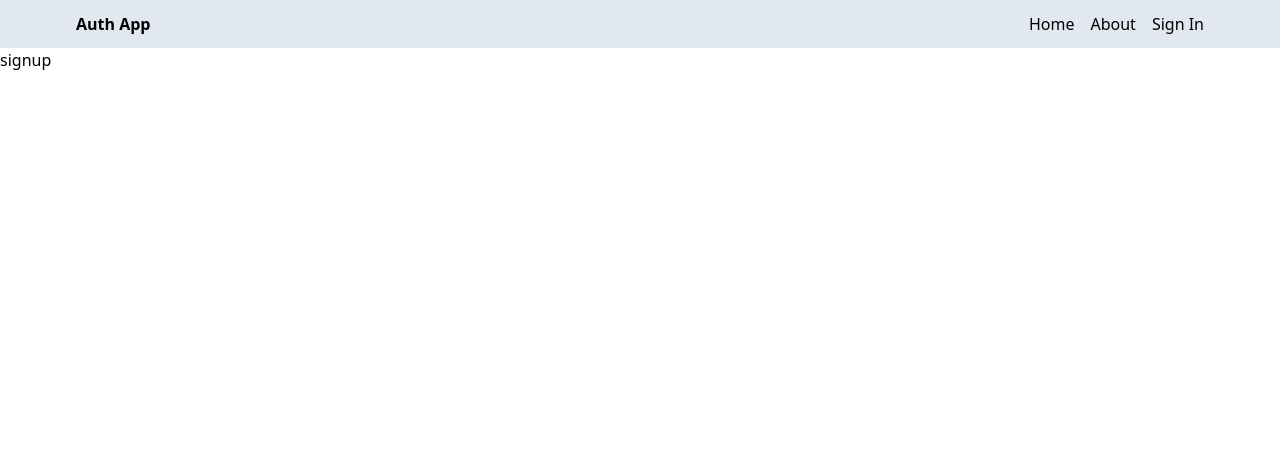
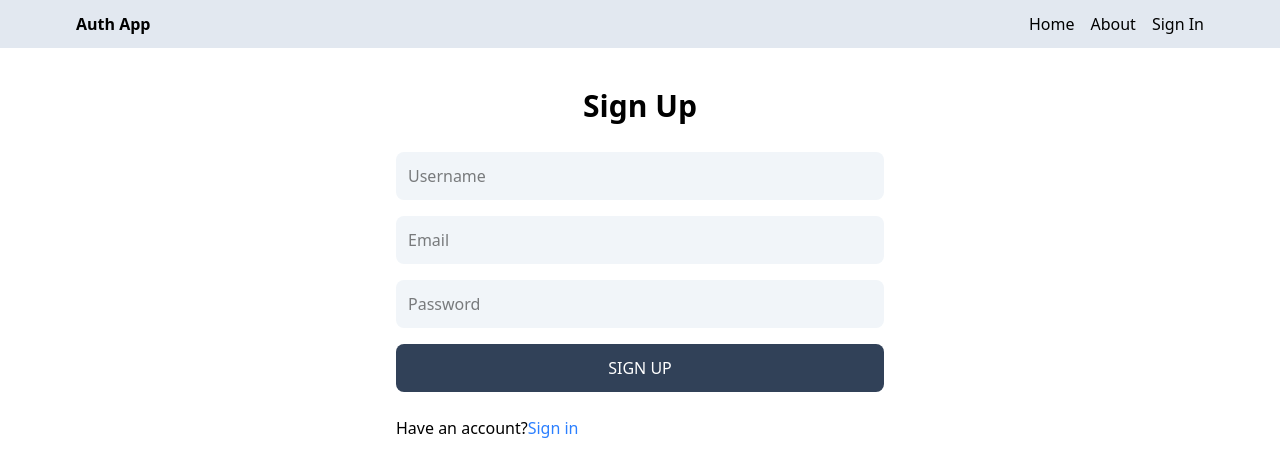
Before and after one commit to sagargupta1310/mern-auth, a React (Vite) app in the folder version/: page /signup in a window 1280 px wide. Shown: the top 476 px of the page. Built offline with nearby package versions, Linux system fonts and the light colour scheme.

Commit message:
signup ui

```diff
--- a/version/src/App.jsx
+++ b/version/src/App.jsx
@@ -6,10 +6,6 @@
 import Signup from './pages/signup';
 import Signin from './pages/signin';
 import Header from './Components/Header';
-
-
-
-
 
 export default function App() {
   return (
--- a/version/src/pages/Signup.jsx
+++ b/version/src/pages/Signup.jsx
@@ -1,7 +1,39 @@
-import React from 'react'
+import { Link } from 'react-router-dom';
 
-export default function Signup() {
+export default function SignUp() {
   return (
-    <div>signup</div>
-  )
+    <div className='p-3 max-w-lg mx-auto'>
+      <h1 className='text-3xl text-center font-semibold my-7'>Sign Up</h1>
+      <form className='flex flex-col gap-4'>
+        <input
+          type='text'
+          placeholder='Username'
+          id='username'
+          className='bg-slate-100 p-3 rounded-lg'
+        />
+        <input
+          type='email'
+          placeholder='Email'
+          id='email'
+          className='bg-slate-100 p-3 rounded-lg'
+        />
+        <input
+          type='password'
+          placeholder='Password'
+          id='password'
+          className='bg-slate-100 p-3 rounded-lg'
+        />
+        <button className='bg-slate-700 text-white p-3 rounded-lg uppercase hover:opacity-95 disabled:opacity-80'>
+          Sign up
+        </button>
+      </form>
+
+      <div className=' flex g-2 mt-6'>
+        <p>Have an account?</p>
+        <Link to='/sign-in'>
+          <span className='text-blue-500'>Sign in</span>
+        </Link>
+      </div>
+    </div>
+  );
 }
```
Also changed, not shown: 1 other file (tests, documents, lock files or other folders).
